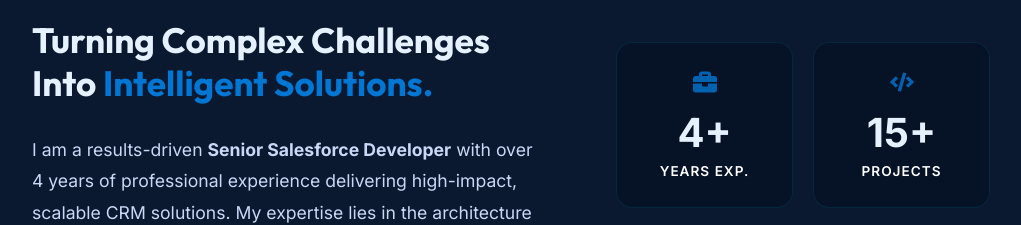
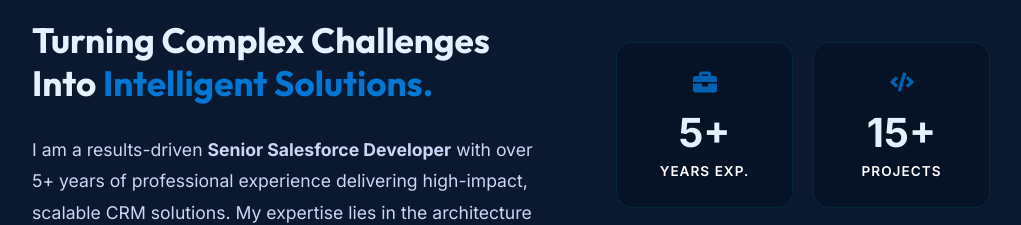
Before and after one commit to jenish238/Portfolio, a React (Vite) app in the folder portfolio-website/: page / in a window 1280 px wide. Shown: the part 7147-7372 px from the top of the page, without its empty margins (129-1150 px from the left). Built offline with nearby package versions, Linux system fonts and the light colour scheme.

Commit message:
18/7/7:34PMM

```diff
--- a/portfolio-website/src/App.jsx
+++ b/portfolio-website/src/App.jsx
@@ -233,7 +233,7 @@
               >
                 <p style={{ marginBottom: "25px" }}>
                   I am a results-driven{" "}
-                  <strong>Senior Salesforce Developer</strong> with over 4 years
+                  <strong>Senior Salesforce Developer</strong> with over 5+ years
                   of professional experience delivering high-impact, scalable
                   CRM solutions. My expertise lies in the architecture and
                   development of complex enterprise systems across major
@@ -268,7 +268,7 @@
                 }}
               >
                 <StatCard
-                  value={4}
+                  value={5}
                   suffix="+"
                   label="Years Exp."
                   color="var(--primary)"
```
Also changed, not shown: 1 other file (tests, documents, lock files or other folders).
